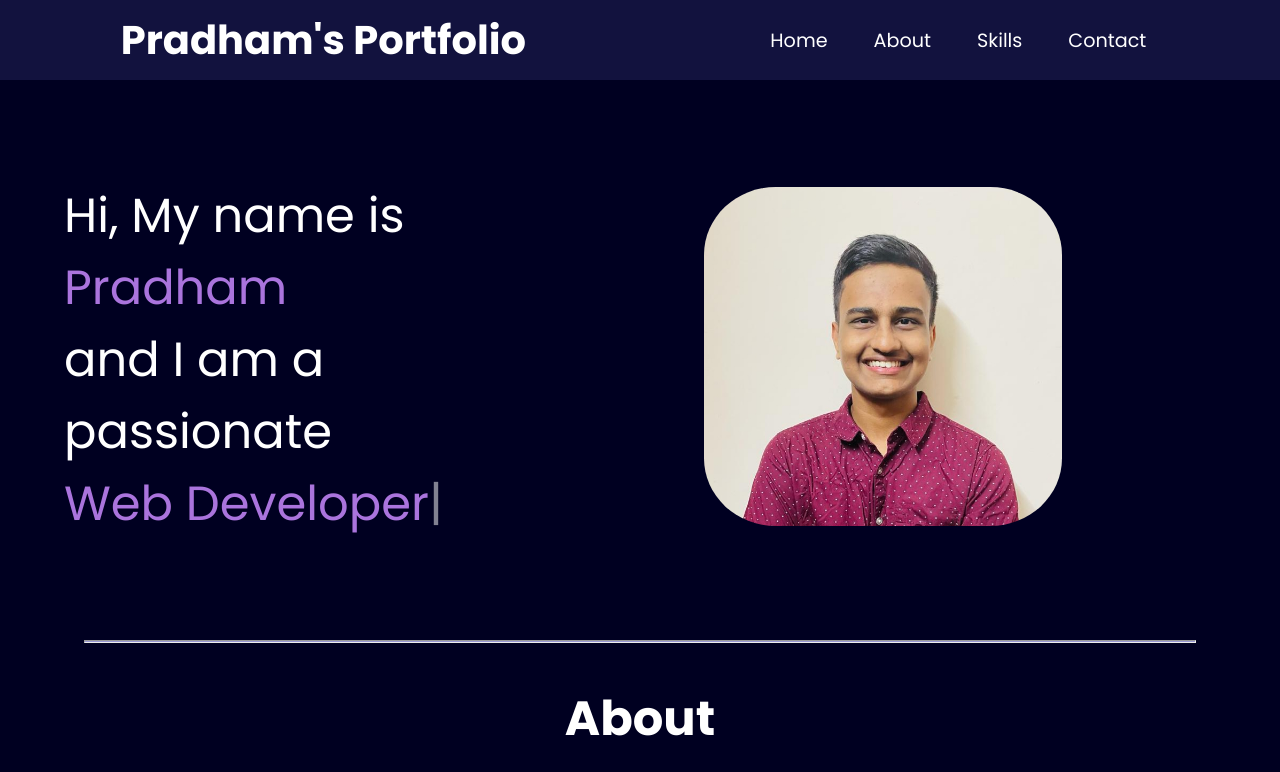
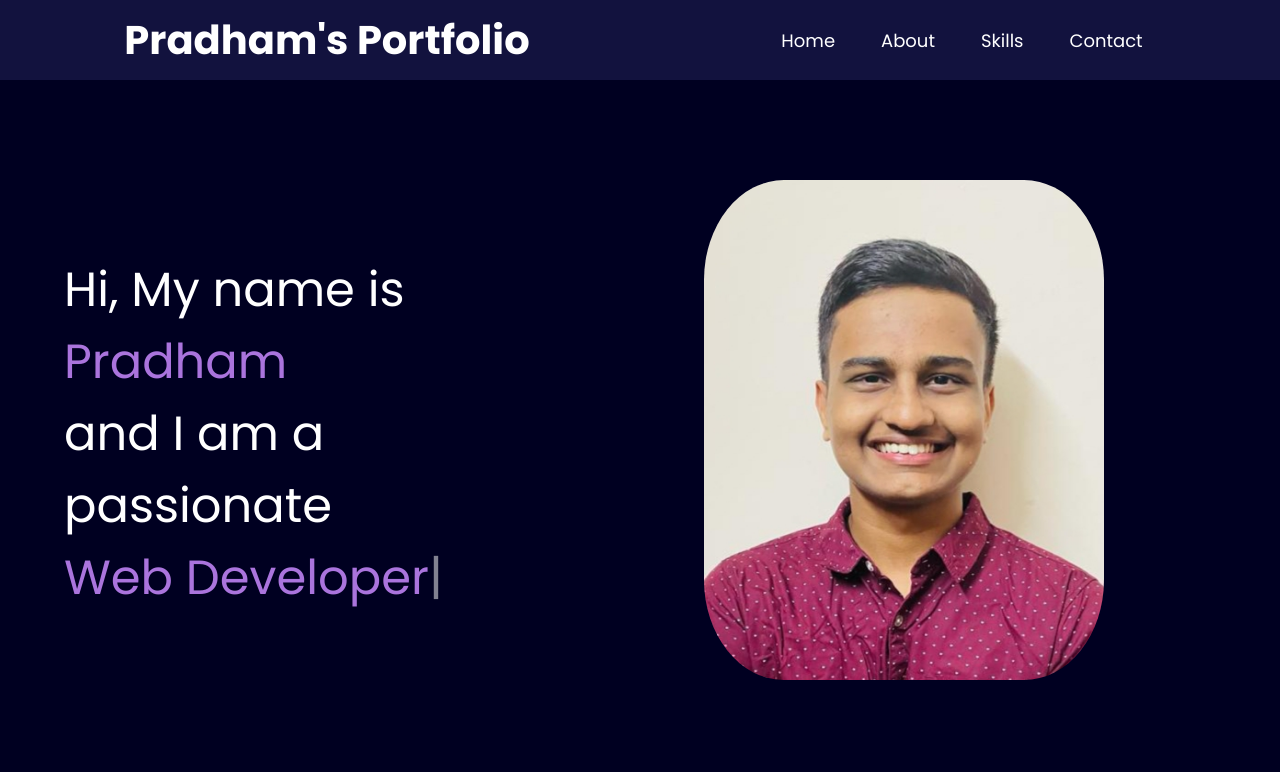
Before and after one commit to Pradhamlr/Portfolio, a plain HTML site: page index.html in a window 1280 px wide. Shown: the top 772 px of the page. Drawn offline with nearby package versions, Linux system fonts and the light colour scheme.

Commit message:
Third commit

```diff
--- a/Style.css
+++ b/Style.css
@@ -23,7 +23,7 @@ nav ul{
 nav ul li{
     list-style: none;
     margin: 0 23px;
-    font-size: larger;
+    font-size: large;
 }
 
 nav ul li a{
@@ -59,8 +59,8 @@ nav ul li a:hover{
 }
 
 .rightsection img{
-    width: 70%;
-    height: auto;
+    width: 400px;
+    height: 500px;
     border-radius: 20%;
 
 
--- a/index.html
+++ b/index.html
@@ -36,7 +36,7 @@
           <span id="element"></span>
         </div>
         <div class="rightsection">
-          <img src="Pra.jpg" alt="" />
+          <img src="Pradham.jpg" alt="" />
         </div>
       </section>
       <hr />
```
Also changed, not shown: Pra.jpg (deleted), Pradham.jpg (added).
